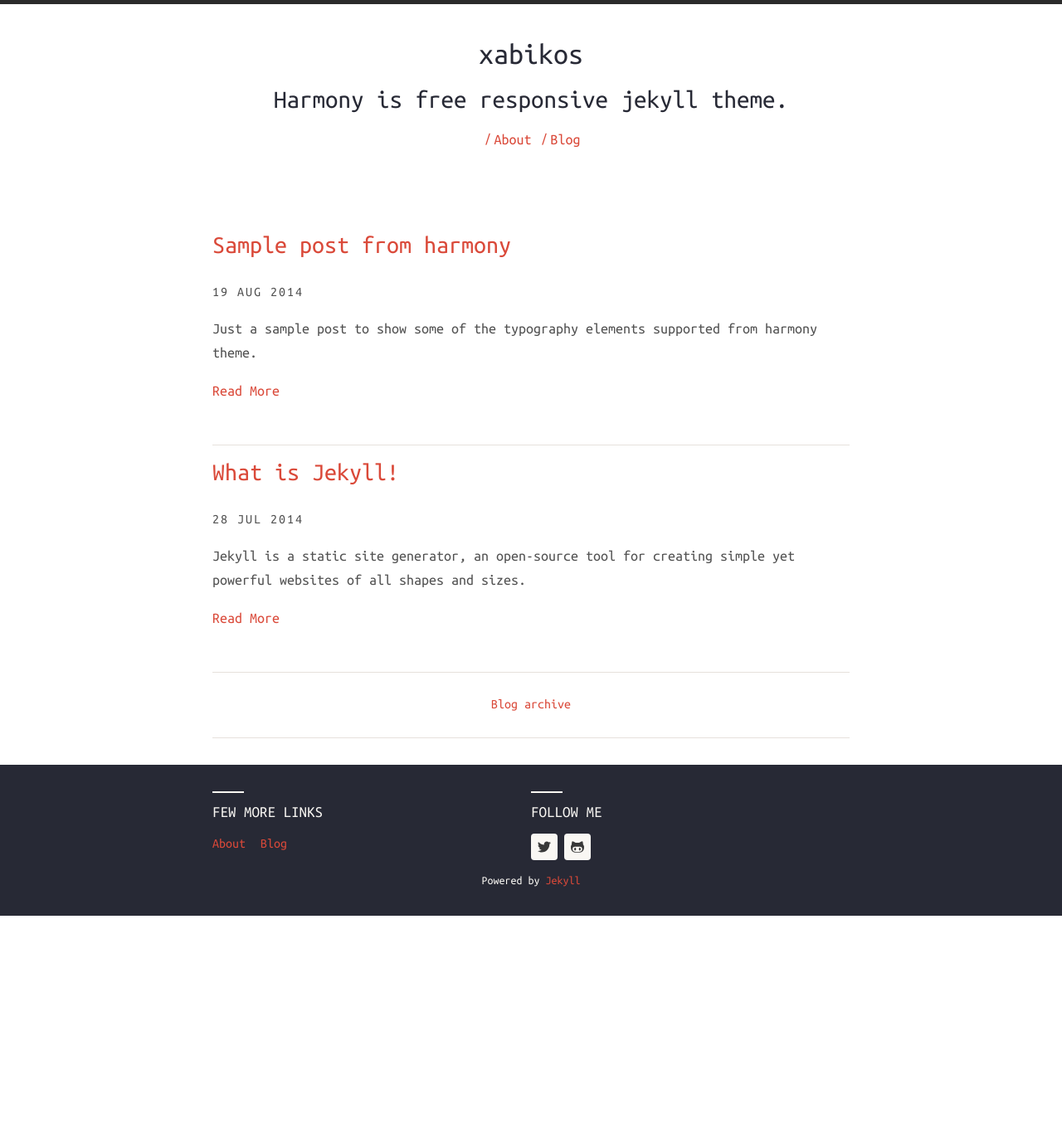
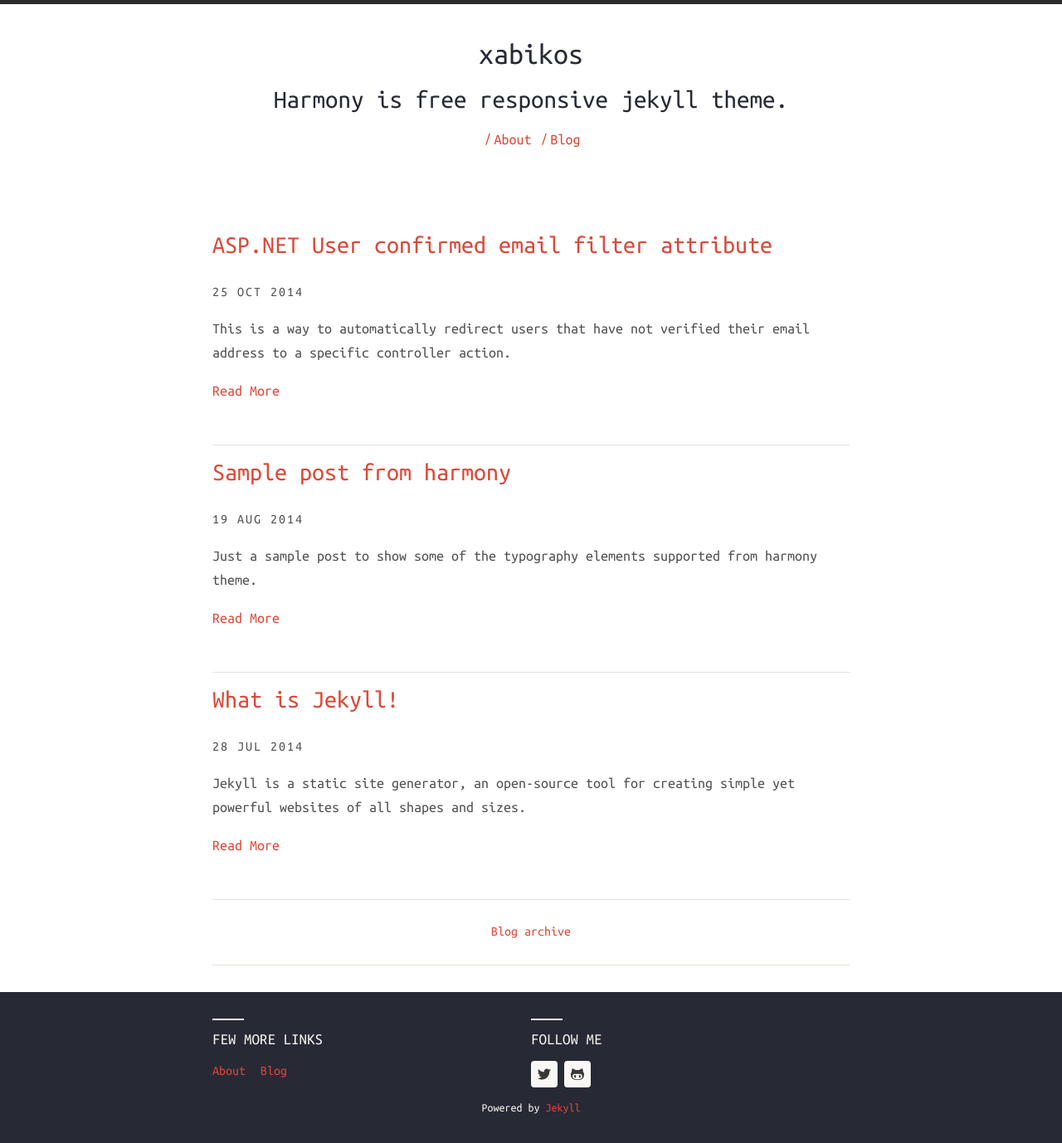
Before and after one commit to xabikos/xabikos.github.io, a Jekyll site: the page built from index.html, in a window 1280 px wide. Shown: the whole page at 83% size. Built offline with Jekyll 4.4.1, drawn with Linux system fonts in a browser that asks for light colours; nearby versions of some CDN libraries; before the commit the page ends 1104 px from its top, so only the background shows below that.

Commit message:
Add first test post and comments functionality through disqus

```diff
--- a/_layouts/post.html
+++ b/_layouts/post.html
@@ -27,6 +27,8 @@
 	</div>
 	{% endif %}
 
+	{% include comments.html %}
+
 	<div class="post-footer">
 		<div class="column-1">
 			{% if page.previous %}
--- /dev/null
+++ b/_posts/2014-10-25-user-confirmed-filter-attribute.markdown
@@ -0,0 +1,9 @@
+---
+layout: post
+title:  "ASP.NET User confirmed email filter attribute"
+date:   2014-10-25 14:48:45
+description: This is a way to automatically redirect users that have not verified their email address to a specific controller action.
+categories:
+- blog
+comments: true
+---
```
Also changed, not shown: _includes/comments.html (added, +15 -0 lines).
